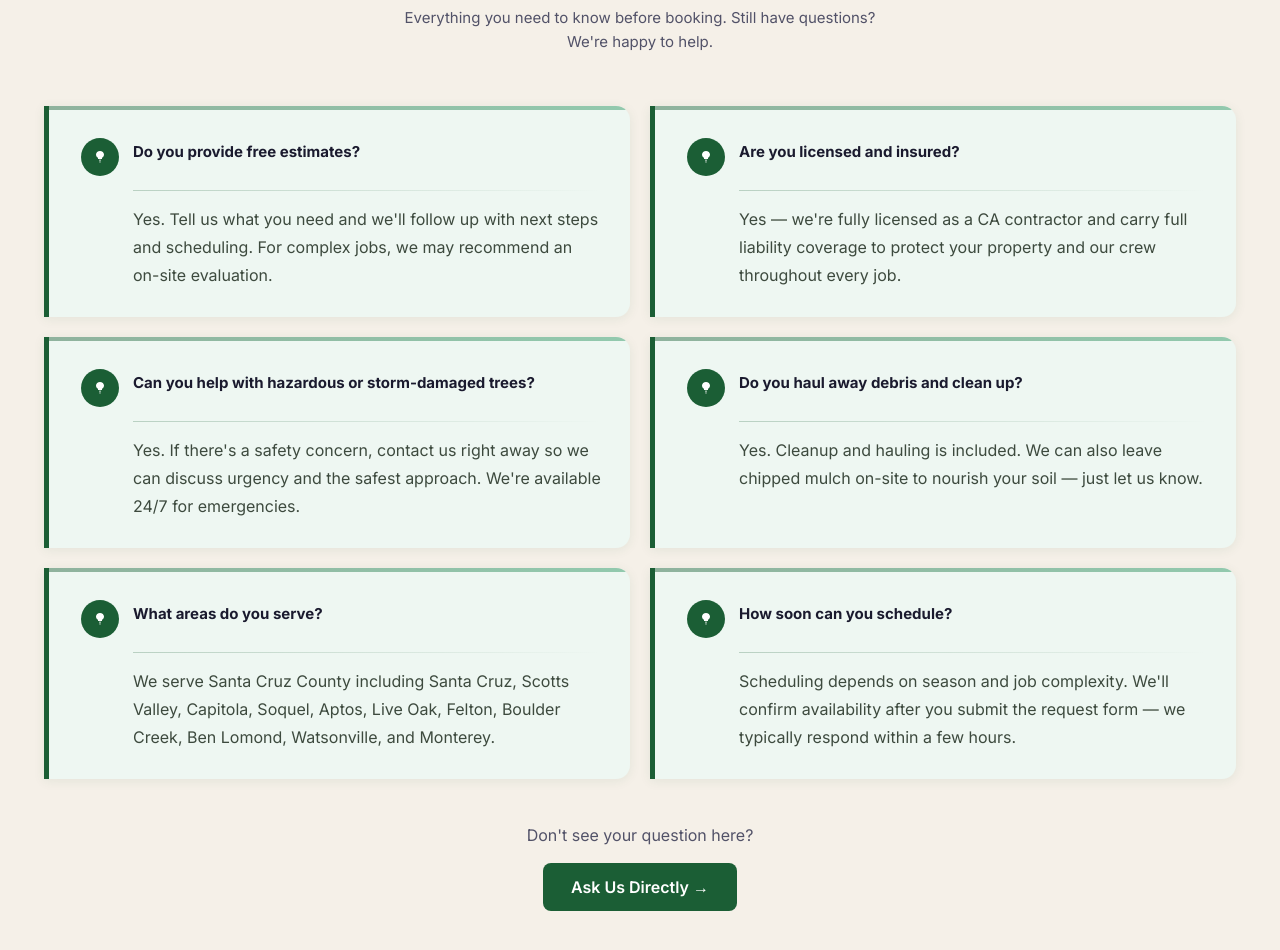
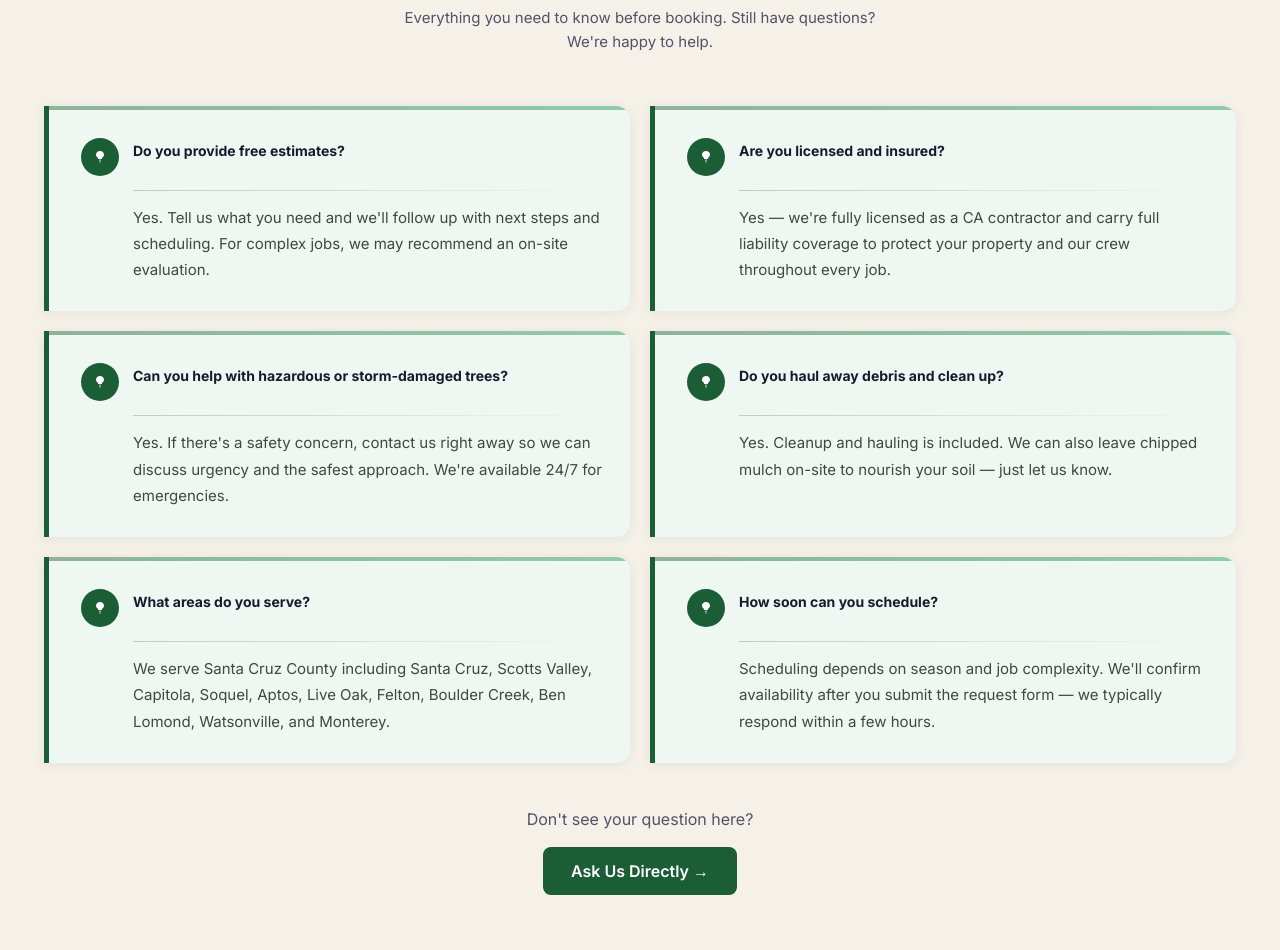
Before and after one commit to j0hnnyutes/santa-cruz-tree-site, a Next.js app: page / in a window 1280 px wide. Shown: the part 4100-5050 px from the top of the page. Built offline with nearby package versions, Linux system fonts and the light colour scheme; no server answers.

Commit message:
Reduce homepage FAQ question to 14px, answer to 15px for better balance
Co-Authored-By: Claude Sonnet 4.6 <noreply@anthropic.com>

```diff
--- a/app/page.tsx
+++ b/app/page.tsx
@@ -499,7 +499,7 @@ export default function HomePage() {
                       </svg>
                     </div>
                     <h3 style={{
-                      fontSize: 15, fontWeight: 700, color: "var(--text)",
+                      fontSize: 14, fontWeight: 700, color: "var(--text)",
                       lineHeight: 1.35, margin: 0, paddingTop: 6,
                     }}>
                       {f.q}
@@ -516,7 +516,7 @@ export default function HomePage() {
 
                   {/* Answer */}
                   <p style={{
-                    fontSize: 16, color: "#3d4a3e", lineHeight: 1.75,
+                    fontSize: 15, color: "#3d4a3e", lineHeight: 1.75,
                     margin: "0 0 0 52px",
                   }}>
                     {f.a}
```
